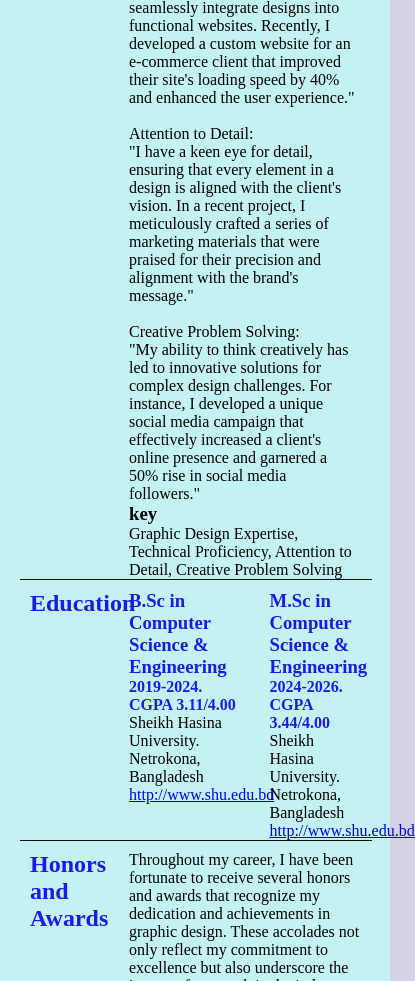
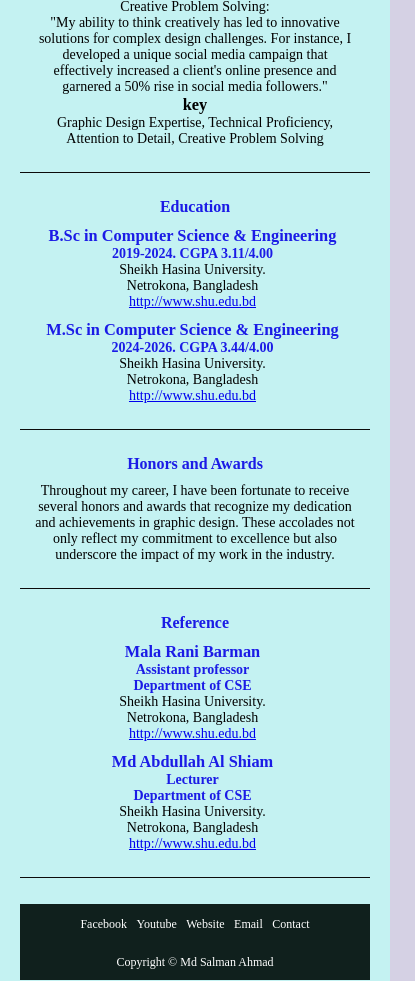
Before and after one commit to salman2k25/portfolio2, a plain HTML site: page cv_project26.html in a window 390 px wide. Shown: the part 1019-2000 px from the top of the page, 415 px wide, since content can reach past the window. Drawn offline with Linux system fonts and the light colour scheme.

Commit message:
Update 26.css

```diff
--- a/26.css
+++ b/26.css
@@ -1,137 +1,157 @@
-*{
+* {
     margin: 0;
     padding: 0;
+    box-sizing: border-box;
 }
 
-body{
+body {
     background-color: rgb(213, 209, 228);
     font-family: 'Times New Roman', Times, serif;
 }
-.cotainer
-{
+
+.cotainer {
     padding: 20px;
     max-width: 1000px;
     background-color: rgb(196, 242, 242);
     margin: 0 auto;
 }
-.img1
-{
-    float: left;
+
+.img1 {
     width: 100px;
     height: 120px;
     border: 3px solid white;
     border-radius: 70%;
 }
-.hh1
-{
-     float: left;
-     padding: 30px;
-     font-family: 'Times New Roman', Times, serif;
-     font-style: italic;
 
+.hh1, .hhc {
+    padding: 10px;
 }
-.hh1,.hhc,.psl,.wsl,.ict,.reference-left,.honors-left,.key-skill-left,.education-left,.bsc1,.bsc2,.msc1,.msc2
-{
+
+.hh1 {
+    font-style: italic;
+}
+
+.hh1, .hhc, .psl, .wsl, .ict, .reference-left, .honors-left, .key-skill-left, .education-left, .bsc1, .bsc2, .msc1, .msc2 {
     color: rgb(27, 27, 230);
 }
-.hhc
-{
-     float: right;
-     padding: 30px;
-}
-.hhc a
-{
+
+.hhc a {
     text-decoration: none;
     font-weight: bold;
 }
-.hhc a:hover
-{
+
+.hhc a:hover {
     text-decoration: underline;
     color: tomato;
 }
-.div_clear
-{
+
+.div_clear {
     clear: both;
 }
-hr{
+
+hr {
     border: solid black 2px;
-    margin;5px;
+    margin: 10px 0;
 }
 
-
-.ps-content,.ws-content,.key-skill,.educaton-content,.honors-content,.reference-content
-{
-    margin: 10px;
-
-
-}
-
-.ps
-{
-
-}
-
-.psl,.wsl,.key-skill-left,.education-left,.reference-left,.honors-left
-{
-    width: 30%;
-    float: left;
-
-}
-
-.psr,.wsr,.key-skill-right,.honors-right
-{
-    width: 70%;
-    float: left;
-
-}
-.education-middle,.reference-middle
-{
-    width: 35%;
-    float: left;
-    padding: 0px;
-    box-sizing: border-box;
-}
-
-.education-right,.reference-right
-{
-    width: 35%;
-    float: left;
-    padding-left: 25px;
-    box-sizing: border-box;
-}
-
-.common-hr
-{
+.common-hr {
     border: solid rgb(12, 11, 11) 1px;
     border-bottom: none;
     width: 100%;
-    margin: 0 auto;
+    margin: 10px auto;
 }
-.footer1
-{
+
+.ps-content, .ws-content, .key-skill, .educaton-content, .honors-content, .reference-content {
+    margin: 20px 10px;
+}
+
+.psl, .wsl, .key-skill-left, .education-left, .reference-left, .honors-left {
+    width: 30%;
+}
+
+.psr, .wsr, .key-skill-right, .honors-right {
+    width: 70%;
+}
+
+.education-middle, .reference-middle, .education-right, .reference-right {
+    width: 35%;
+    padding: 10px;
+}
+
+.footer1 {
     background-color: rgb(16, 32, 29);
     text-align: center;
     padding: 10px;
 }
 
-.footer1 a
-{
+.footer1 a {
     color: white;
     text-decoration: none;
-    margin: 30px;
+    margin: 10px;
 }
 
-.footer1 a:hover
-{
-   color:blue;
-   background-color: rgb(252, 249, 249);
-   border-radius: 5px;
-   text-decoration: underline;
+.footer1 a:hover {
+    color: blue;
+    background-color: rgb(252, 249, 249);
+    border-radius: 5px;
+    text-decoration: underline;
 }
 
-.footer1 p
-{
+.footer1 p {
     color: white;
-    text-decoration: none;
-    margin-top: 30px;
+    margin-top: 20px;
 }
+
+/* Responsive Design */
+@media (max-width: 768px) {
+    header, .ps-content, .ws-content, .key-skill, .educaton-content, .honors-content, .reference-content {
+        display: flex;
+        flex-direction: column;
+        align-items: center;
+        text-align: center;
+    }
+
+    .img1 {
+        width: 80px;
+        height: 100px;
+        margin-bottom: 10px;
+    }
+
+    .hh1, .hhc, .psl, .wsl, .key-skill-left, .education-left, .reference-left, .honors-left,
+    .psr, .wsr, .key-skill-right, .honors-right, .education-middle, .reference-middle, .education-right, .reference-right {
+        width: 100%;
+        padding: 5px;
+    }
+
+    .footer1 a {
+        display: inline-block;
+        margin: 5px;
+    }
+
+    .education-middle, .education-right, .reference-middle, .reference-right {
+        padding-left: 0;
+    }
+}
+
+@media (max-width: 480px) {
+    body {
+        font-size: 14px;
+    }
+
+    .hh1 h1 {
+        font-size: 20px;
+    }
+
+    .hh1 h2, .hhc p, .psl h2, .wsl h2, .key-skill-left h2, .education-left h2, .reference-left h2, .honors-left h2 {
+        font-size: 16px;
+    }
+
+    .footer1 a {
+        font-size: 12px;
+        margin: 3px;
+    }
+
+    .footer1 p {
+        font-size: 12px;
+    }
+}
```
